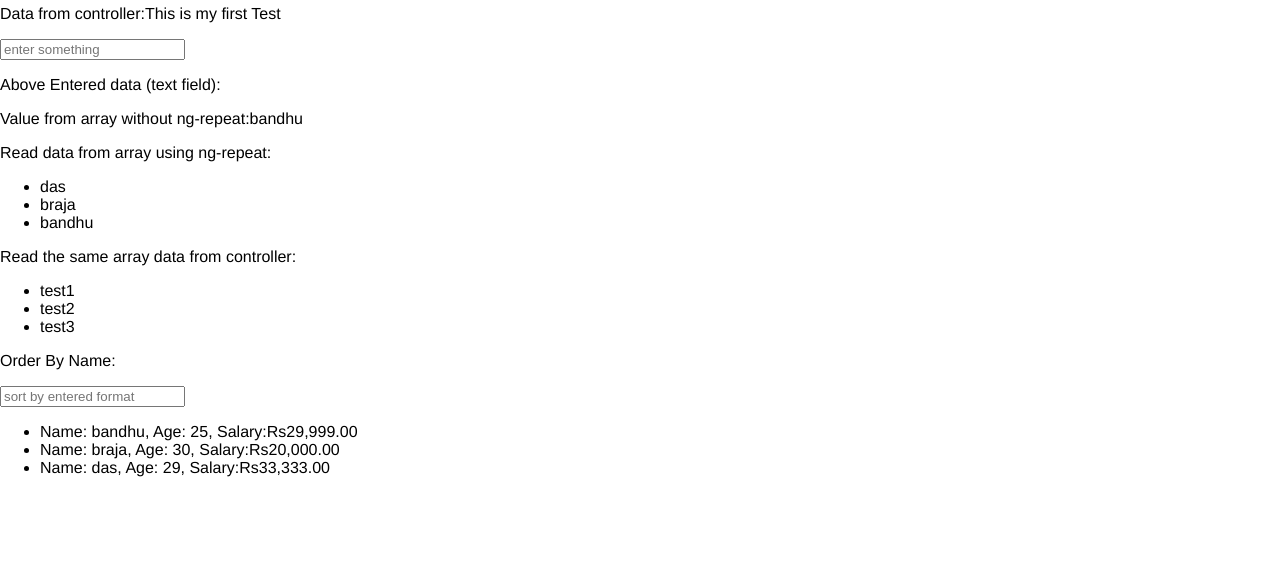
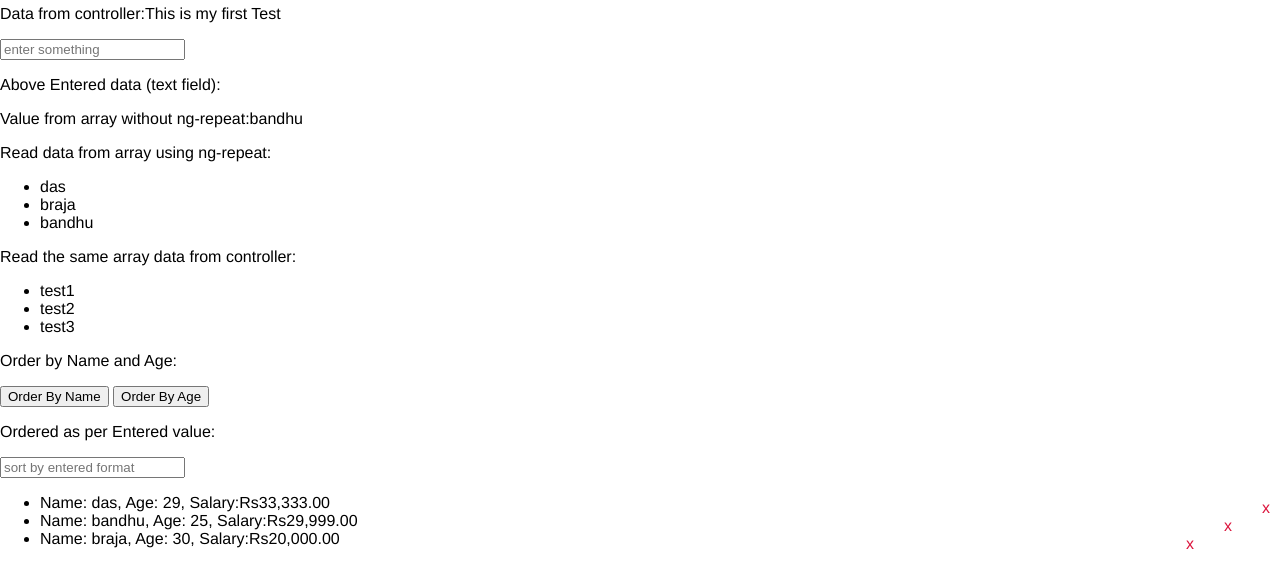
Before and after one commit to Brajabandhu/angular, a plain HTML site: page html/Home.html in a window 1280 px wide. Shown: the part 59-646 px from the top of the page. Drawn offline with Linux system fonts and the light colour scheme.

Commit message:
work in progress_21stJul

```diff
--- a/html/Home.html
+++ b/html/Home.html
@@ -11,6 +11,7 @@
   </head>
  <!--ng-include directive  or -->
 <header ng-include="'header.html'"></header>
+
 <!-- ng-controller directive -->
 <body ng-controller="mycontroller">
 
@@ -35,16 +36,23 @@
      <li ng-repeat="loop1 in var">
     {{loop1}}</li>
    </ul>
+  <!--order by name and age using ng-click  -->
+  <p>Order by Name and Age: </p>
+    <button ng-click="btn='name'">Order By Name</button>
+    <button ng-click="btn='age'">Order By Age</button>
   <!--Ordering data by filter  -->
-  <p>Order By Name:</p>
+  <p>Ordered as per Entered value:</p>
   <input type="text" ng-model="search" placeholder="sort by entered format">
   <ul>
-    <!--ng-show and ng-hide directive
-    ng-hide="loop2.available" or ng-show="!loop2.available" -->
-  <li ng-repeat="loop2 in arr | orderBy:'name' | filter:search" ng-show="loop2.available">
+    <!--ng-show and ng-hide directive ng-hide="loop2.available" or ng-show="!loop2.available" -->
+    <!--below is for ordered by name  -->
+  <!-- <li ng-repeat="loop2 in arr | orderBy:'name' | filter:search" ng-show="loop2.available"> -->
+  <li ng-repeat="loop2 in arr | orderBy:btn | filter:search" ng-show="loop2.available">
    Name: {{loop2.name}},
    Age: {{loop2.age}},
    Salary:{{loop2.salary | currency:'Rs'}}
+  <!--Below function calling for remove an element  -->
+  <div class="remove" ng-click="removeEle(loop2)">x</div>
   </li>
   </ul>
 
--- a/js/module.js
+++ b/js/module.js
@@ -9,6 +9,11 @@ var mycontroller=function($scope){
                 {name:"pap",age:"27",salary:19999,available:false}
 
     ]
+            // for removing an element.
+    $scope.removeEle=function(loop2){
+        var val=$scope.arr.indexOf(loop2);
+        $scope.arr.splice(val,1);
+    }
 
 }
 mymodule.controller("mycontroller",mycontroller);
```
